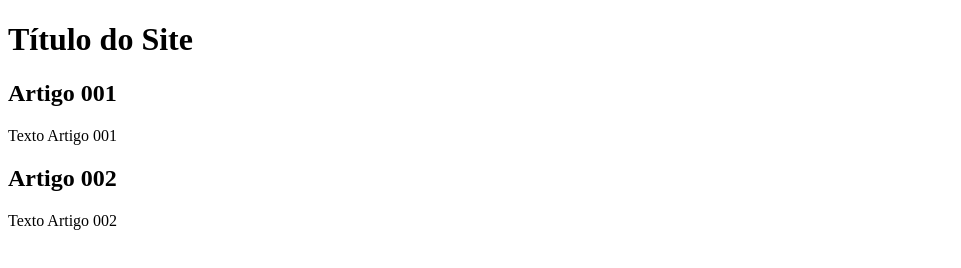
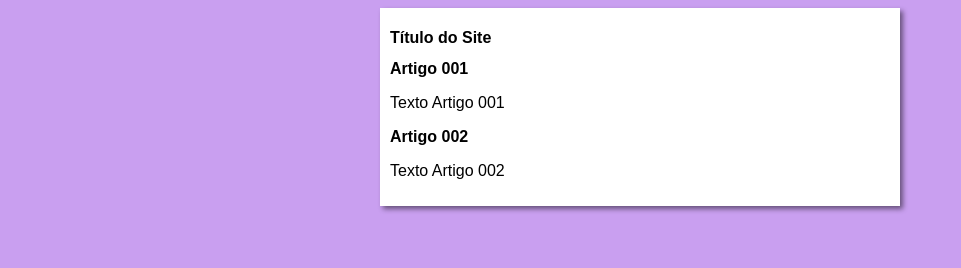
Before and after one commit to melissabferreira/projeto-site, a plain HTML site: page index.html in a window 1280 px wide. Shown: the whole page, without its empty margins (0-961 px from the left). Drawn offline with Linux system fonts and the light colour scheme.

Commit message:
iniciei o design

```diff
--- /dev/null
+++ b/estilos/style.css
@@ -0,0 +1,16 @@
+* {
+font-family: Arial, Helvetica, sans-serif;
+font-size: 16px;
+}
+
+body {
+    background-color: rgb(201, 159, 240);
+}
+
+main {
+    background-color: white;
+    width: 500px;
+    margin: auto;
+    padding: 10px;
+    box-shadow: 3px 3px 5px rgba(0, 0, 0, 0.489);
+}
--- a/index.html
+++ b/index.html
@@ -4,6 +4,7 @@
     <meta charset="UTF-8">
     <meta name="viewport" content="width=device-width, initial-scale=1.0">
     <title>Título do Site</title>
+    <link rel="stylesheet" href="estilos/style.css">
 </head>
 <body>
     <main>
```
